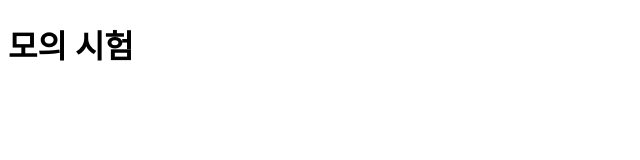
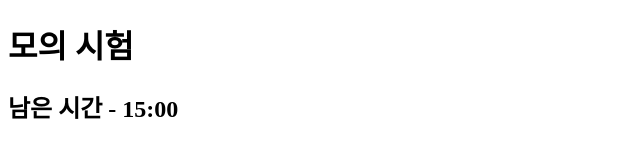
Before and after one commit to skyshim/2025-semicolon-english_1, a plain HTML site: page test.html in a window 1280 px wide. Shown: the whole page, without its empty margins (0-640 px from the left). Drawn offline with Linux system fonts and the light colour scheme.

Commit message:
todo - add test timer

```diff
--- a/test.html
+++ b/test.html
@@ -7,6 +7,7 @@
 </head>
 <body>
     <h1>모의 시험</h1>
+    <h2>남은 시간 - 15:00</h2>
     <div class="container">
         <!-- <div class="quiz-sentence">
             <p>I e
```
